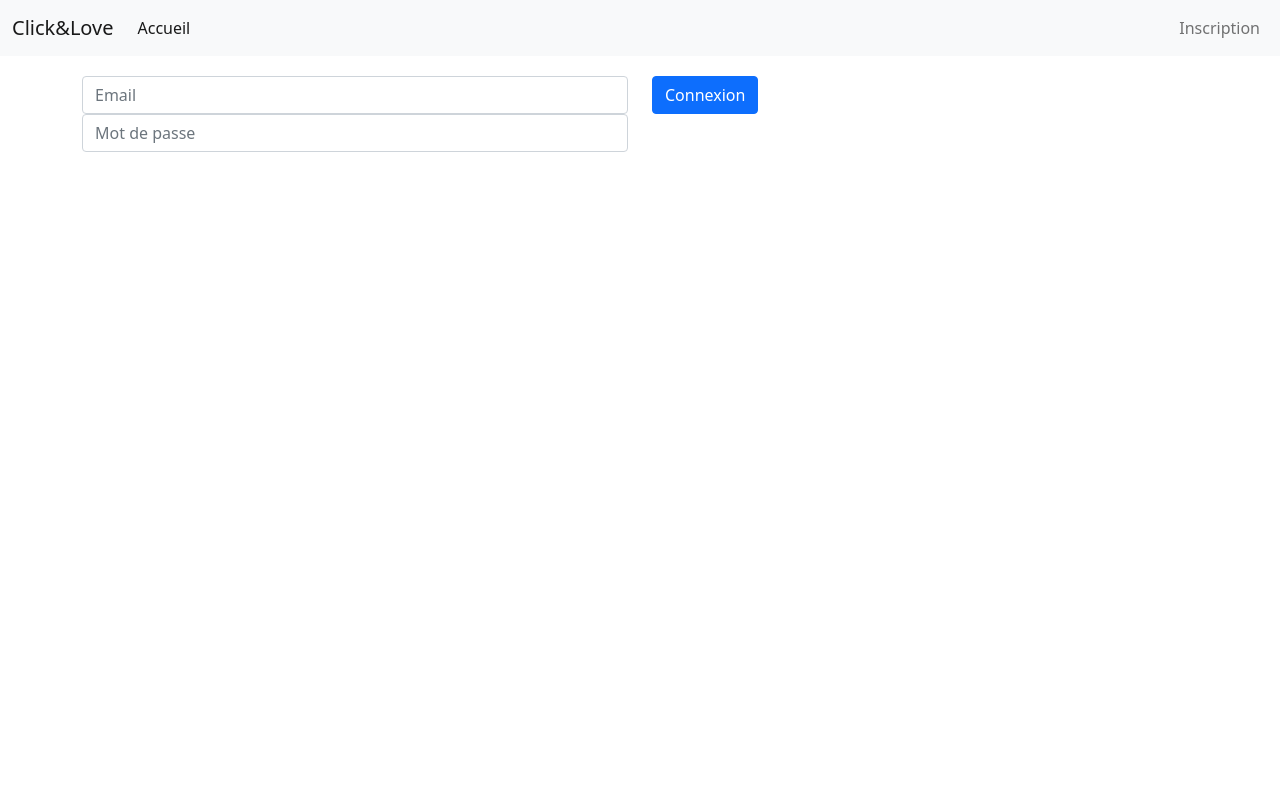
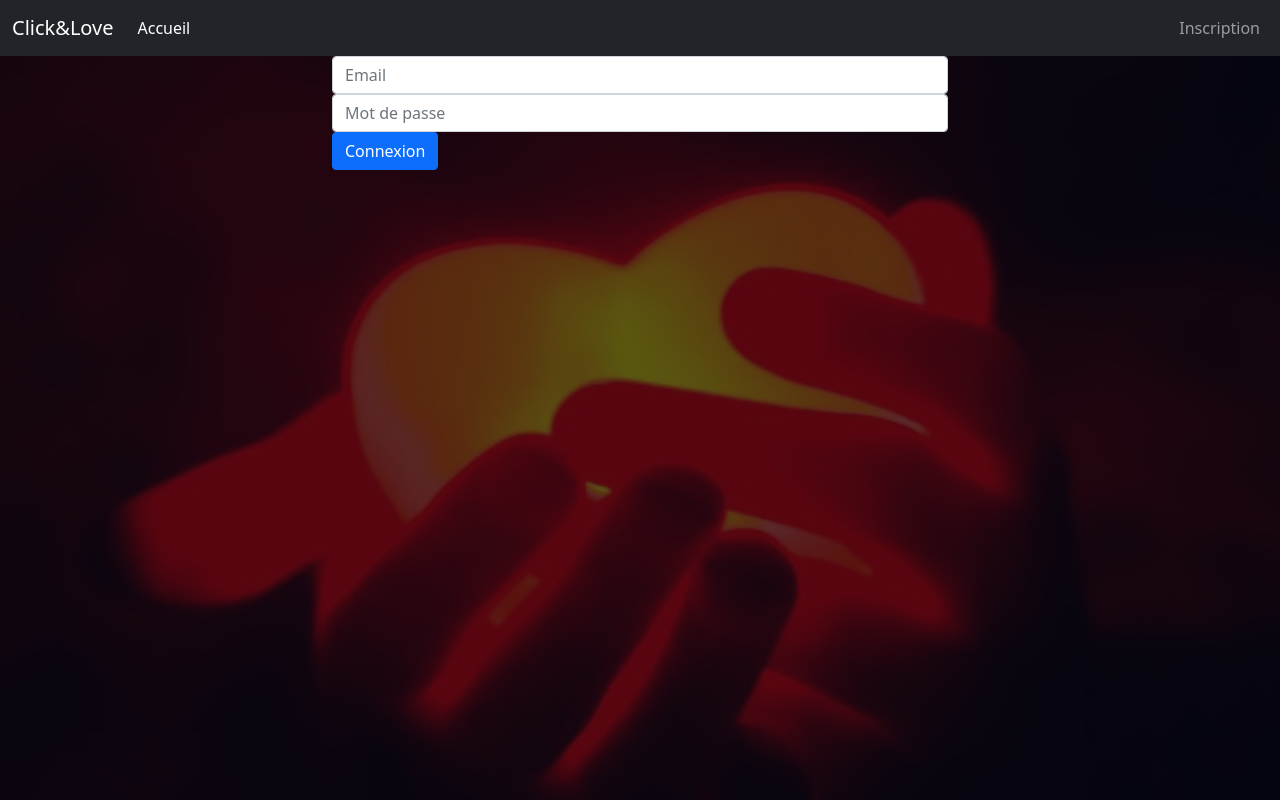
Before and after one commit to greg13013/clickandlove, an Angular app: page / in a window 1280 px wide. Built offline with nearby package versions, Linux system fonts and the light colour scheme; no server answers.

Commit message:
ajout css image background et overlay

```diff
--- a/src/app/accueil/accueil.component.html
+++ b/src/app/accueil/accueil.component.html
@@ -1,10 +1,10 @@
 <form class="formInscription" (ngSubmit)="onSubmit(f)" #f="ngForm">
   <div class="row">
-    <div class="col-6">
+    <div class="col-6 offset-3 align-self-center">
         <input type="email" class="form-control" name="email" id="email" placeholder="Email" ngModel>
         <input type="password" class="form-control" name="mdp" id="mdp" placeholder="Mot de passe" ngModel>
     </div>
-    <div id="colButton" class="col-6">
+    <div id="colButton" class="col-6 offset-3">
       <button id="submit" type="submit" class="btn btn-primary">Connexion</button>
     </div>
   </div>
--- a/src/app/app.component.html
+++ b/src/app/app.component.html
@@ -1,4 +1,6 @@
 <app-header></app-header>
-<div class="container">
+<div class="overlay"></div>
+<img class="background" src="assets/img/coeur-pourvoyeur-chaleur.jpg">
+<div class="container-fluid">
   <router-outlet></router-outlet>
 </div>
--- a/src/app/app.component.ts
+++ b/src/app/app.component.ts
@@ -1,5 +1,6 @@
 import { Component } from '@angular/core';
 import firebase from 'firebase';
+import {AuthService} from "./services/auth.service";
 
 @Component({
   selector: 'app-root',
@@ -10,7 +11,9 @@ export class AppComponent {
   title = 'clickandlove';
   db: any;
 
-  constructor() {
+  constructor(private authService: AuthService) {
+
+    console.log(authService.isAuth)
     const config = {
       apiKey: "AIzaSyBoABOi2zE-GS63KeuRYt42uyAHzvicJz0",
       authDomain: "clickandlove-8e069.firebaseapp.com",
@@ -21,5 +24,8 @@ export class AppComponent {
     };
     let app = firebase.initializeApp(config);
    this.db = firebase.firestore(app);
+
+   //Initialise la déconnexion lors du rafraichissement
+    authService.signOutUser();
   }
 }
--- a/src/app/header/header.component.html
+++ b/src/app/header/header.component.html
@@ -1,4 +1,4 @@
-<nav class="navbar navbar-expand-lg navbar-light bg-light">
+<nav class="navbar navbar-expand-lg navbar-dark bg-dark">
   <div class="container-fluid">
     <a class="navbar-brand" href="#">Click&Love</a>
     <button class="navbar-toggler" type="button" data-bs-toggle="collapse" data-bs-target="#navbarSupportedContent" aria-controls="navbarSupportedContent" aria-expanded="false" aria-label="Toggle navigation">
--- a/src/app/inscription/inscription.component.html
+++ b/src/app/inscription/inscription.component.html
@@ -1,6 +1,6 @@
 <form class="formInscription" (ngSubmit)="validerInscription(f)" #f="ngForm">
-<div class="row">
-  <div class="col-4">
+<div class="row text-white">
+  <div class="col-4 d-flex justify-content-end">
     <button *ngIf="numEtape >= 2" type="button" class="btn btn-danger" (click)="etape(this.numEtape-1)">Retour</button>
   </div>
 
--- a/src/styles.css
+++ b/src/styles.css
@@ -9,5 +9,30 @@
 }
 
 .formInscription{
-  margin-top: 20px;
+  /*margin-top: 20px;*/
+  z-index: 7;
 }
+
+.overlay {
+    background-color: #030918;
+  content: "";
+  width: 100%;
+  height: 100%;
+  opacity: 0.65;
+  position: fixed;
+  z-index: -1;
+  left: 0;
+  top: 0;
+}
+
+.background {
+  z-index: -2;
+  -o-object-fit: cover;
+  object-fit: cover;
+  width: 100vw;
+  height: 100vh;
+  position: fixed;
+  top: 0;
+  left: 0;
+
+}
```
Also changed, not shown: src/assets/img/coeur-pourvoyeur-chaleur.jpg (added).
